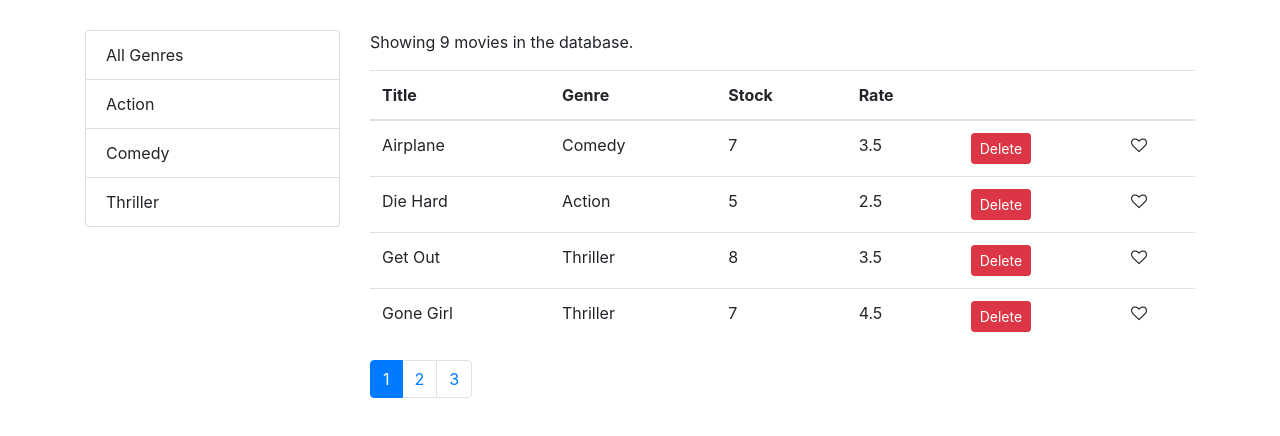
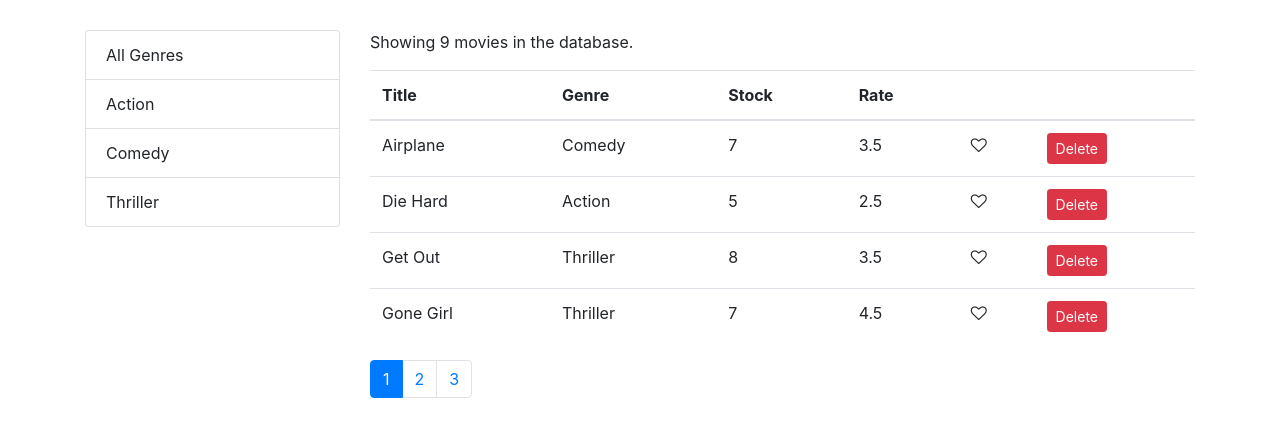
Before and after one commit to weite122/react-study-demo, a React (Create React App) app: page / in a window 1280 px wide. Shown: the top 436 px of the page. Built offline with nearby package versions, Linux system fonts and the light colour scheme.

Commit message:
[A]封装表格体

```diff
--- /dev/null
+++ b/src/components/common/tablebody.jsx
@@ -0,0 +1,33 @@
+import React, { Component } from "react";
+import _ from "lodash";
+
+class TableBody extends Component {
+  renderCell = (item, column) => {
+    if (column.content) return column.content(item);
+    return _.get(item, column.path);
+  };
+
+  createKey = (item, column) => {
+    return item._id + (column.path || column.key);
+  };
+
+  render() {
+    const { data, columns } = this.props;
+
+    return (
+      <tbody>
+        {data.map(item => (
+          <tr key={item._id}>
+            {columns.map(column => (
+              <td key={this.createKey(item, column)}>
+                {this.renderCell(item, column)}
+              </td>
+            ))}
+          </tr>
+        ))}
+      </tbody>
+    );
+  }
+}
+
+export default TableBody;
--- a/src/components/movies.jsx
+++ b/src/components/movies.jsx
@@ -7,7 +7,7 @@
 import MoviesTable from "./moviesTable";
 import _ from 'lodash'
 
-class Moives extends Component {
+class Movies extends Component {
   state = {
     movies: [],
     genres: [],
@@ -92,4 +92,4 @@
   }
 }
 
-export default Moives;
+export default Movies;
--- a/src/components/moviesTable.jsx
+++ b/src/components/moviesTable.jsx
@@ -1,20 +1,36 @@
 import React, { Component } from "react";
 import Like from "./common/like";
 import TableHeader from "./common/tableHeader";
+import TableBody from "./common/tablebody";
 
 class MoviesTable extends Component {
-  //自定义的属性，不用创建在state里
   columns = [
     { path: "title", label: "Title" },
     { path: "genre.name", label: "Genre" },
     { path: "numberInStock", label: "Stock" },
     { path: "dailyRentalRate", label: "Rate" },
-    { key: "like" },
-    { key: "delete" }
+    {
+      key: "like",
+      content: movie => (
+        <Like liked={movie.liked} onClick={() => this.props.onLike(movie)} />
+      )
+    },
+
+    {
+      key: "delete",
+      content: movie => (
+        <button
+          onClick={() => this.props.onDelete(movie)}
+          className="btn btn-danger btn-sm"
+        >
+          Delete
+        </button>
+      )
+    }
   ];
 
   render() {
-    const { movies, onDelete, onLike, onSort, sortColumn } = this.props;
+    const { movies, onSort, sortColumn } = this.props;
     return (
       <table className="table">
         <TableHeader
@@ -22,27 +38,7 @@
           sortColumn={sortColumn}
           onSort={onSort}
         />
-        <tbody>
-          {movies.map(movie => (
-            <tr key={movie._id}>
-              <td>{movie.title}</td>
-              <td>{movie.genre.name}</td>
-              <td>{movie.numberInStock}</td>
-              <td>{movie.dailyRentalRate}</td>
-              <td>
-                <button
-                  onClick={() => onLike(movie)}
-                  className="btn btn-danger btn-sm"
-                >
-                  Delete
-                </button>
-              </td>
-              <td>
-                <Like liked={movie.liked} onClick={() => onDelete(movie)} />
-              </td>
-            </tr>
-          ))}
-        </tbody>
+        <TableBody columns={this.columns} data={movies} />
       </table>
     );
   }
```
